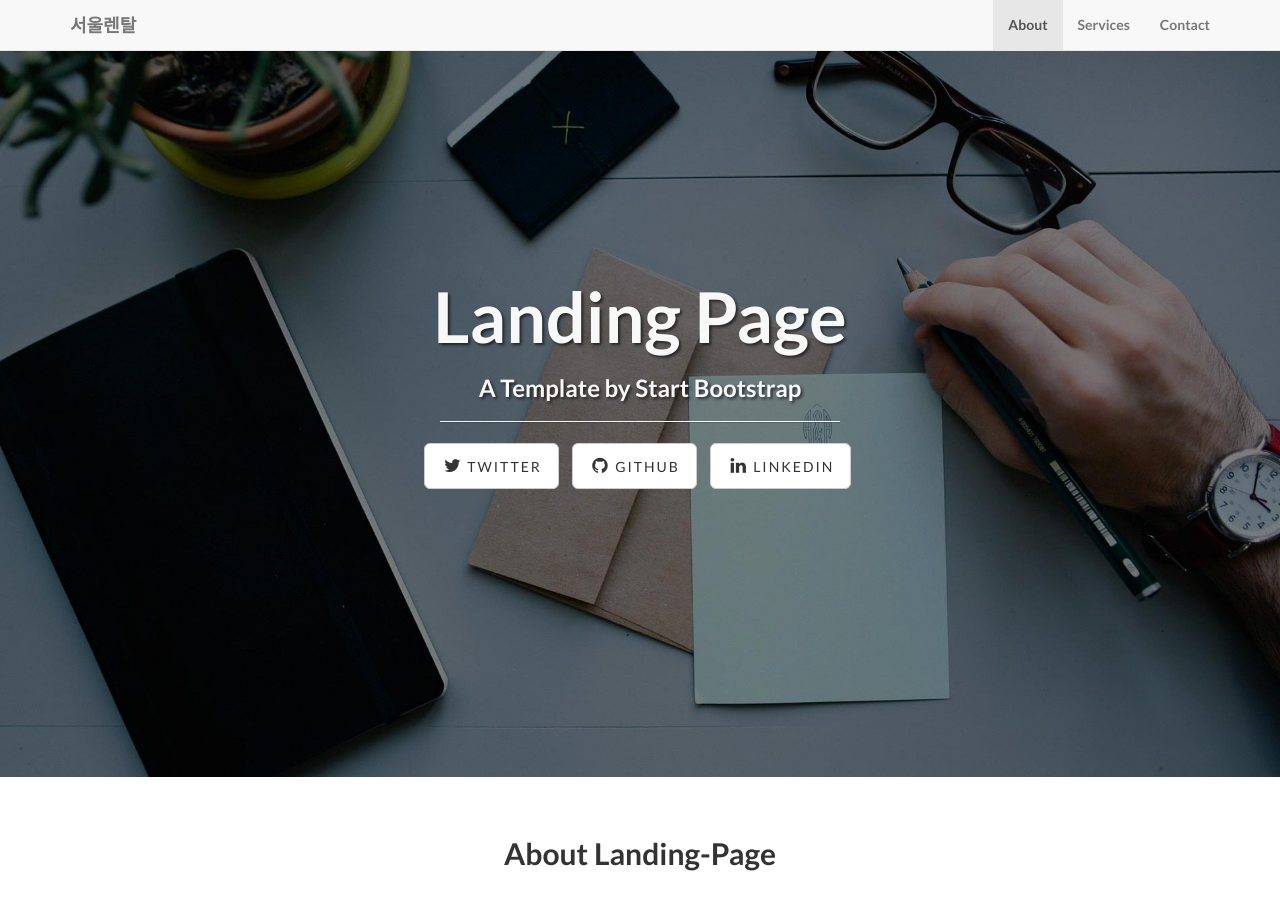
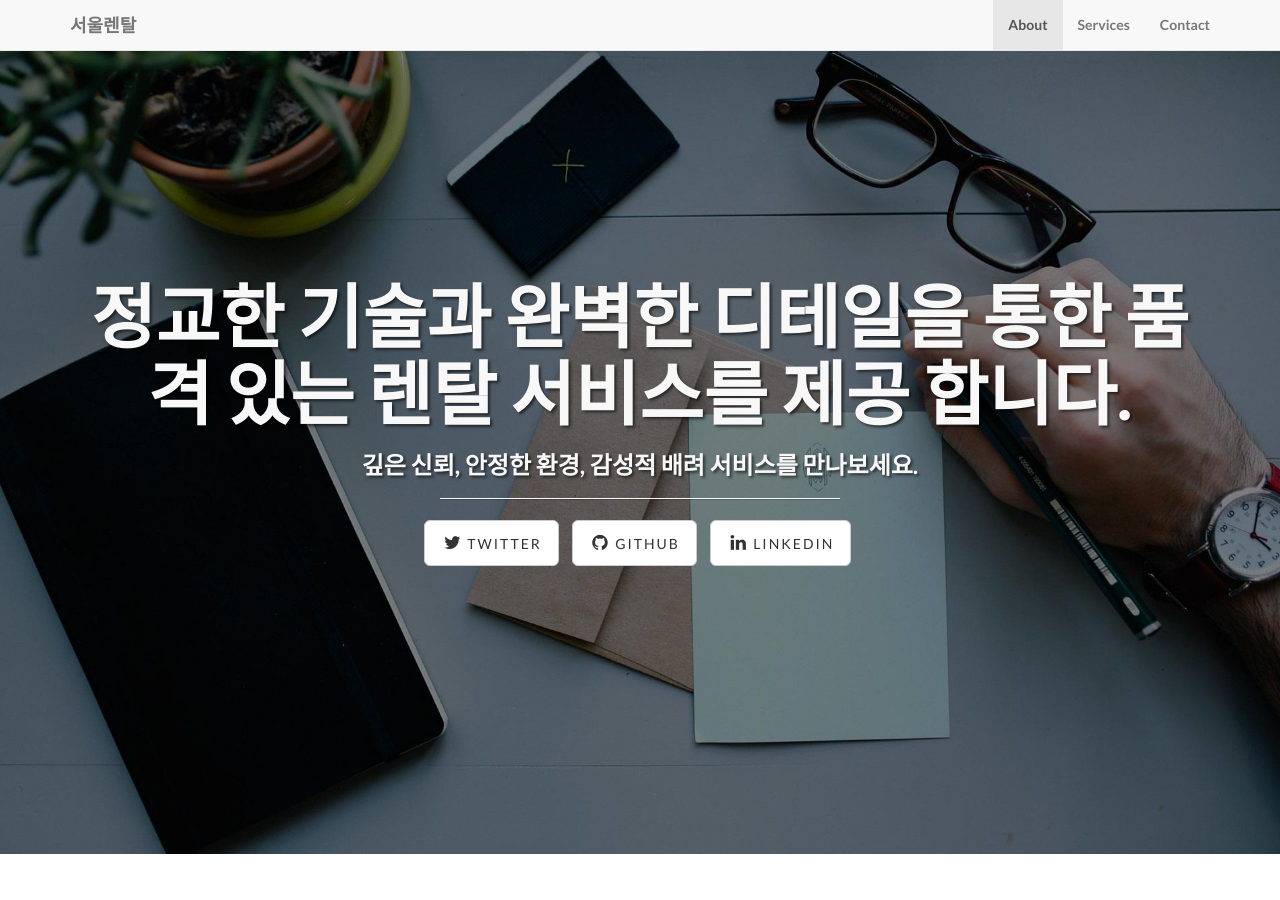
Before and after one commit to seoulrental/seoulrental.github.io, a Jekyll site: the page built from index.html, in a window 1280 px wide and 900 px high. Built offline with Jekyll 4.4.1, drawn with Linux system fonts in a browser that asks for light colours.

Commit message:
Update index.html

```diff
--- a/index.html
+++ b/index.html
@@ -1,5 +1,5 @@
 ---
 layout: default
-title: Landing Page
-subTitle: A Template by Start Bootstrap
+title: 정교한 기술과 완벽한 디테일을 통한 품격 있는 렌탈 서비스를 제공 합니다.
+subTitle: 깊은 신뢰, 안정한 환경, 감성적 배려 서비스를 만나보세요.
 ---
```
